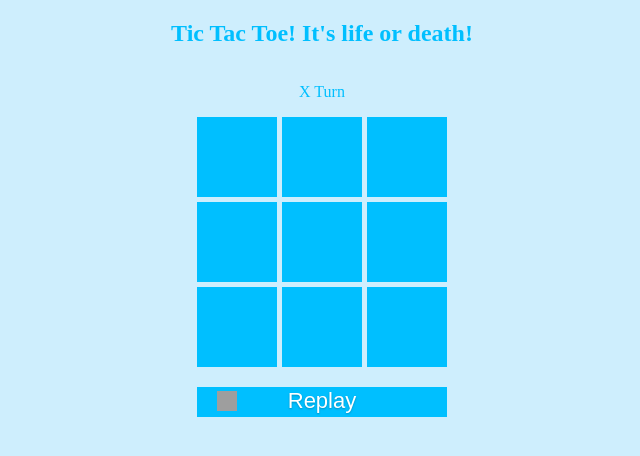
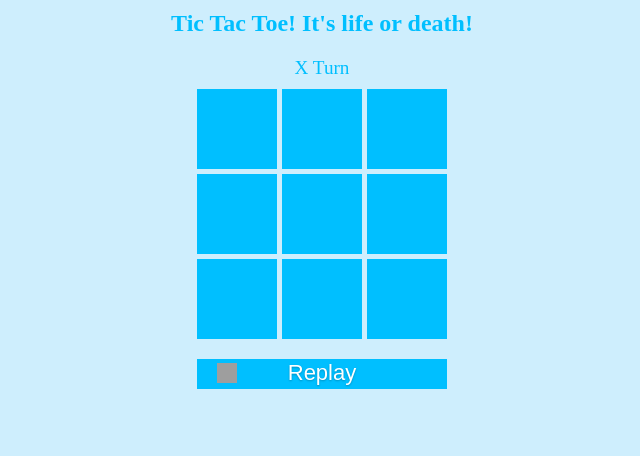
Before and after one commit to AndreeaStirbu/Tic-Tac-Toe, a plain HTML site: page index.html in a window 1280 px wide. Shown: the whole page, without its empty margins (318-958 px from the left). Drawn offline with Linux system fonts and the light colour scheme; grey boxes are pictures that could not be loaded.

Commit message:
small visual improvements

```diff
--- a/index.html
+++ b/index.html
@@ -4,10 +4,8 @@
         <link rel="stylesheet" href="style.css">
     </head>
     <body>
-        <h2 id = "title">Tic Tac Toe! It's life or death!</h2>
-        <div id="status">
-            <p id="game-status">X Turn</p>
-        </div>
+        <p id = "title">Tic Tac Toe! It's life or death!</p>
+        <p id="game-status">X Turn</p>
         <div class="container" id="container"></div>
         <button id = "reload" onClick="window.location.reload();">
             <img class="icon" src="https://htmlacademy.ru/assets/icons/reload-6x-white.png"> Replay</button>
--- a/style.css
+++ b/style.css
@@ -7,6 +7,7 @@ body {
 .container {
     height: 250px;
     width: 250px;
+    margin-top: 10px;
     margin: auto auto;
     display: grid;
     grid-template-columns: 1fr 1fr 1fr;
@@ -40,6 +41,10 @@ body {
 #title {
   color: deepskyblue;
   text-align: center;
+  margin-top: 10px;
+  margin-bottom: 10px;
+  font-weight: bolder;
+  font-size: 1.5rem;
 }
 
 #reload {
@@ -84,19 +89,12 @@ box-shadow: none;
   transform: rotate(360deg) scale(1.2);
 }
 
-
-#status {
-  overflow: hidden;
-  height: 50px;
-  width: 250px;
-  margin-left: auto;
-  margin-right: auto;
-  margin-top: 0;
-}
-
 #game-status {
+  margin-top: 20px;
+  margin-bottom: 10px;
   text-align: center;
   color: deepskyblue;
+  font-size: 1.2rem;
 }
 
 .winning-cells {
```
